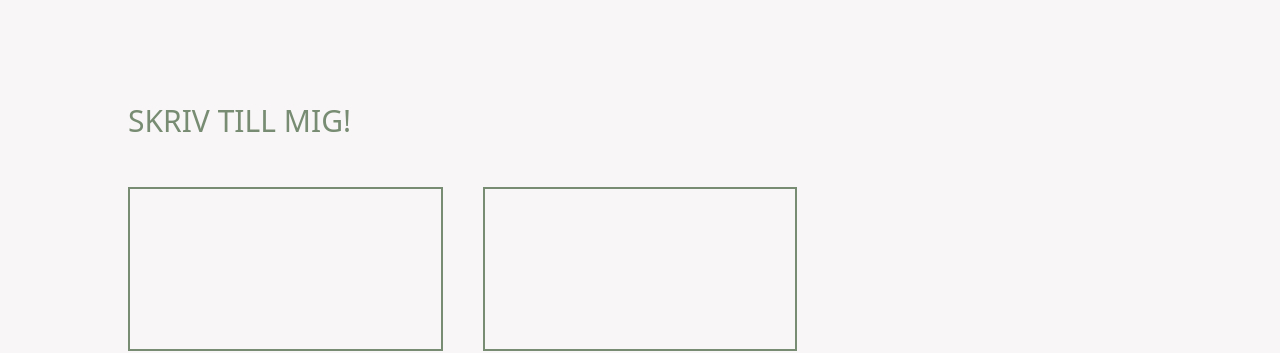
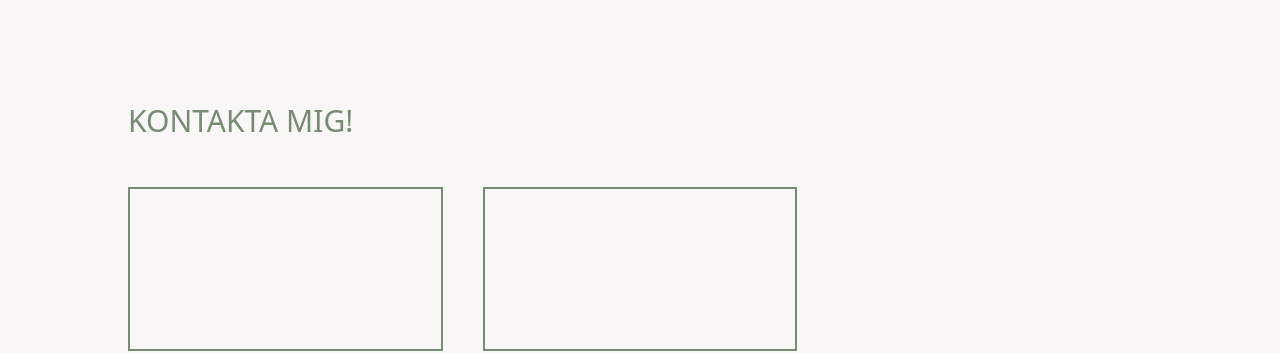
Before and after one commit to Maalinlarsson/din-tass-i-min, a Jekyll site: the page built from contact.html, in a window 1280 px wide and 900 px high, scrolled down 873 px. Shown: the part 160-513 px from the top of the window. Built offline with Jekyll 4.4.1, drawn with Linux system fonts in a browser that asks for light colours; some web fonts are replaced.

Commit message:
changing the text contact

```diff
--- a/contact.html
+++ b/contact.html
@@ -23,7 +23,7 @@ seo:
 
 <!------------------------------- Contact us ------------------------------->
 <section class="p-10p bg-white-color">
-  <h2 class="col-span-2 text-3xl uppercase pb-5p text-dark-green-color"> Skriv till mig! </h2>
+  <h2 class="col-span-2 text-3xl uppercase pb-5p text-dark-green-color"> Kontakta mig! </h2>
 
   <div class="grid grid-cols-6 gap-10 mb-10p "> <!-- This is the two boxes -->
     <div class="col-span-2 border-dark-green-color border-2 p-20"></div>
```
